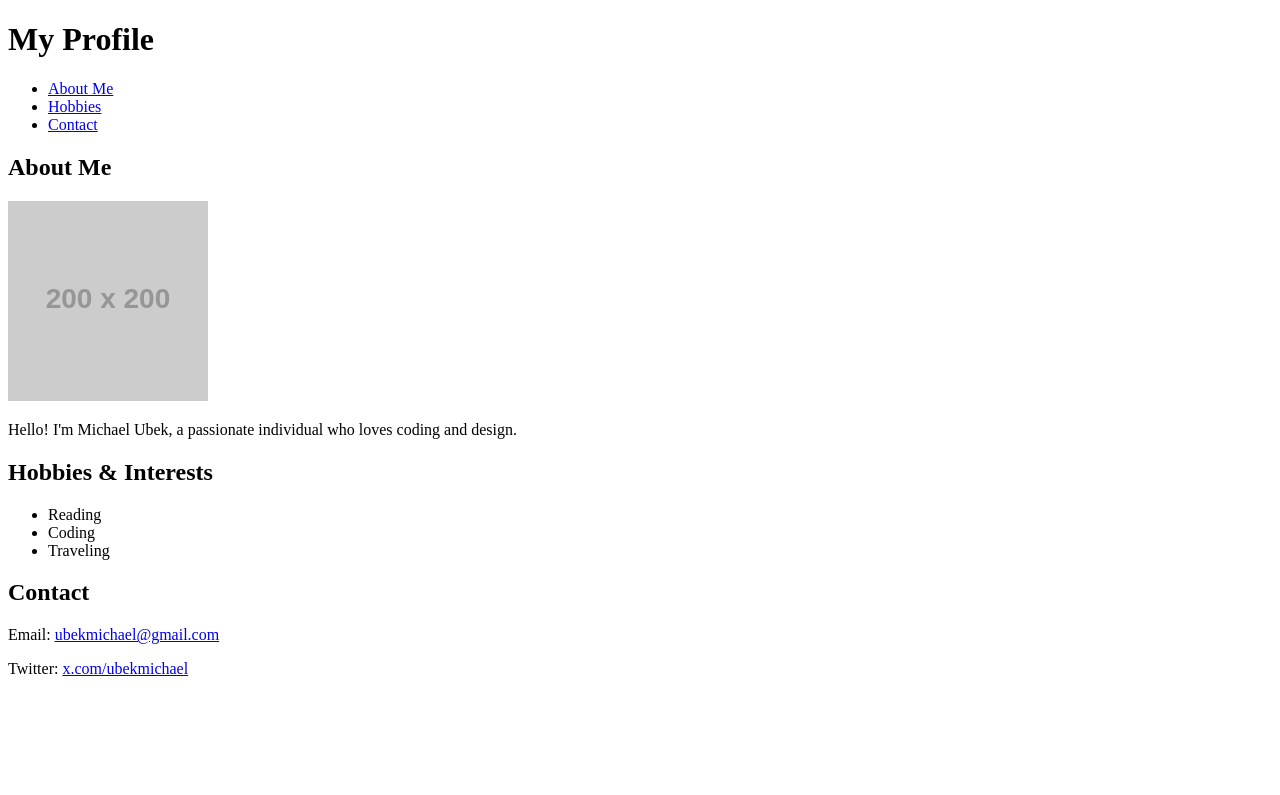
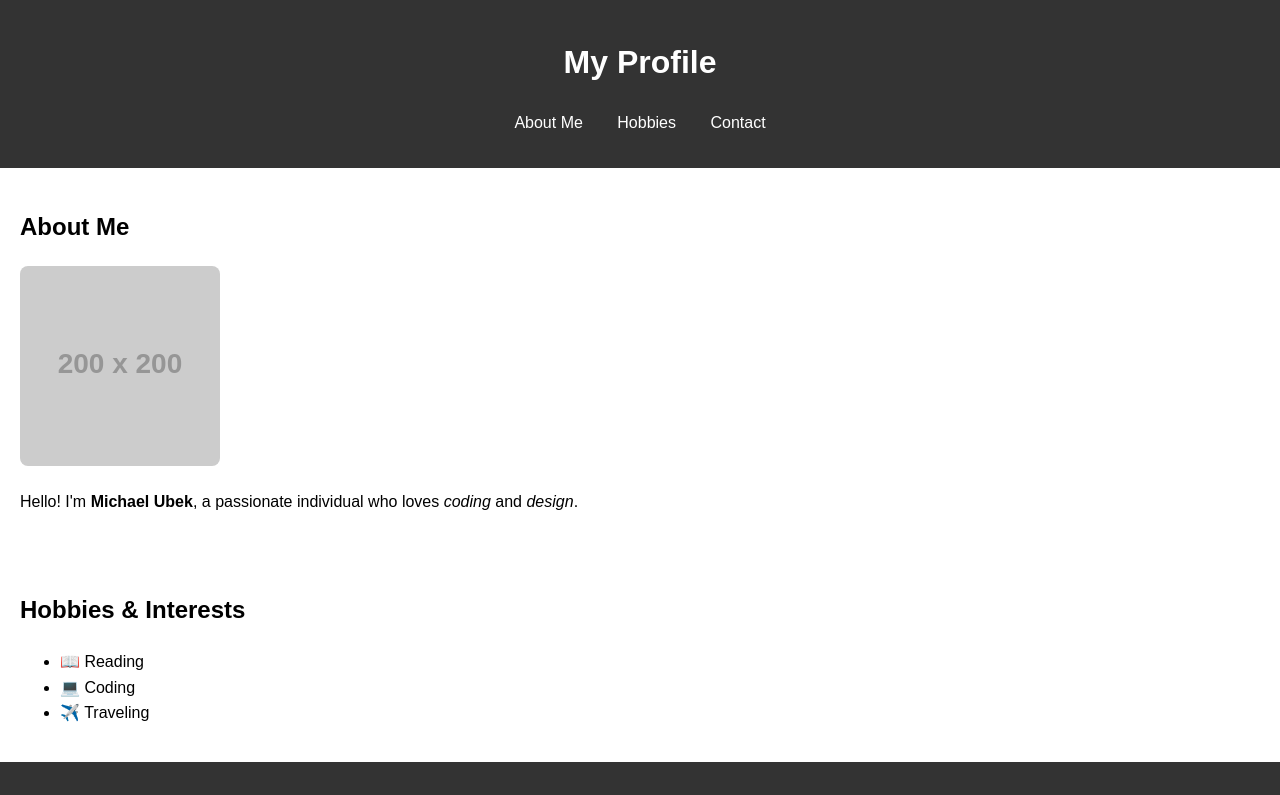
Before and after one commit to UbekM/3mtt-darey-assignment-one, a plain HTML site: page index.html in a window 1280 px wide. Shown: the top 795 px of the page. Drawn offline with Linux system fonts and the light colour scheme; placeholder pictures from the web are drawn by us.

Commit message:
Update index.html

```diff
--- a/index.html
+++ b/index.html
@@ -3,7 +3,18 @@
 <head>
     <meta charset="UTF-8">
     <meta name="viewport" content="width=device-width, initial-scale=1.0">
+    <meta name="description" content="Personal profile page of Michael Ubek showcasing bio, hobbies, and contact details.">
     <title>My Profile</title>
+    <style>
+        body { font-family: Arial, sans-serif; line-height: 1.6; margin: 0; padding: 0; }
+        header, footer { background: #333; color: white; text-align: center; padding: 1em; }
+        nav ul { list-style: none; padding: 0; }
+        nav ul li { display: inline; margin: 0 15px; }
+        nav a { color: white; text-decoration: none; }
+        section { padding: 20px; }
+        img { max-width: 100%; border-radius: 8px; }
+        footer a { color: lightblue; }
+    </style>
 </head>
 <body>
     <header>
@@ -20,15 +31,15 @@
     <section id="about">
         <h2>About Me</h2>
         <img src="https://placehold.co/200.png" alt="Placeholder image of a person">
-        <p>Hello! I'm Michael Ubek, a passionate individual who loves coding and design.</p>
+        <p>Hello! I'm <strong>Michael Ubek</strong>, a passionate individual who loves <em>coding</em> and <em>design</em>.</p>
     </section>
 
     <section id="hobbies">
         <h2>Hobbies & Interests</h2>
         <ul>
-            <li>Reading</li>
-            <li>Coding</li>
-            <li>Traveling</li>
+            <li>📖 Reading</li>
+            <li>💻 Coding</li>
+            <li>✈️ Traveling</li>
         </ul>
     </section>
 
```
